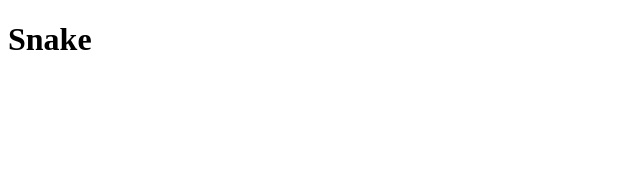
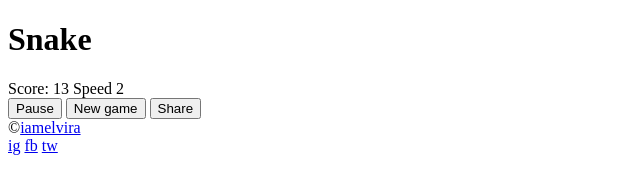
Before and after one commit to iamelvira/skillbox, a plain HTML site: page index.html in a window 1280 px wide. Shown: the whole page, without its empty margins (0-640 px from the left). Drawn offline with Linux system fonts and the light colour scheme.

Commit message:
change html

```diff
--- a/index.html
+++ b/index.html
@@ -12,9 +12,29 @@
         <h1>Snake</h1>
     </header>
     <main>
-        <section></section>
-        <aside></aside>
+        <section>
+            <div id="info" class="info">
+                <span class="score">Score:
+                    <span id="score">13</span>
+                </span>
+                <span class="speed">Speed
+                    <span id="speed">2</span></span>
+            </div>
+            <div id="game" class="game"></div>
+        </section>
+        <aside>
+            <button>Pause</button>
+            <button>New game</button>
+            <button>Share</button>
+        </aside>
     </main>
-    <footer></footer>
+    <footer>
+        <div class="copyright">©<a href="https://github.com/iamelvira/skillbox">iamelvira</a></div>
+        <div class="share">
+            <a href="#">ig</a>
+            <a href="#">fb</a>
+            <a href="#">tw</a>
+        </div>
+    </footer>
 </body>
 </html>
```
